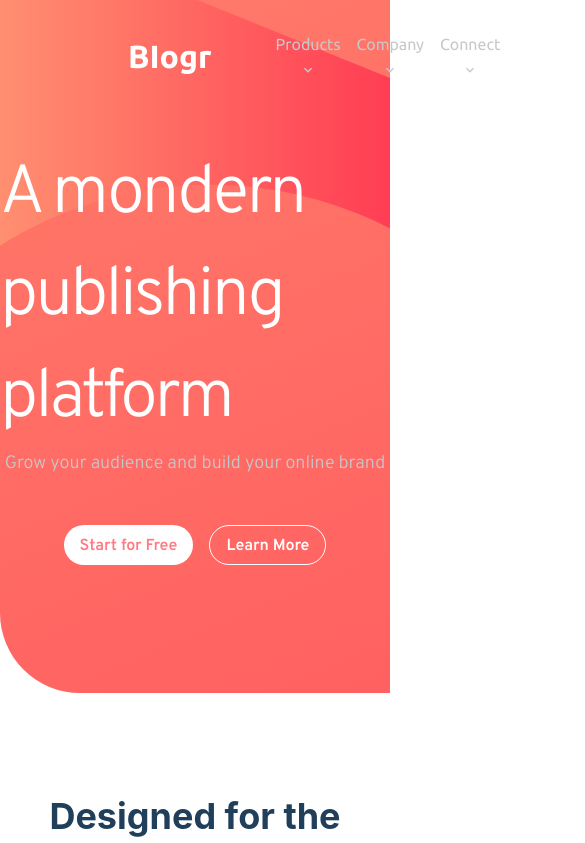
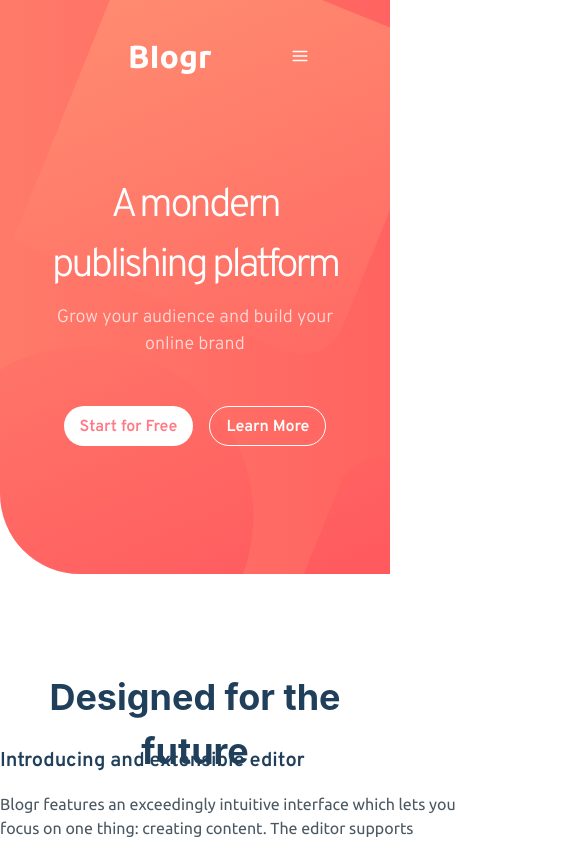
Before and after one commit to WilliamLa59/WebMockups, a React (Create React App) app in the folder blogr-landing-page/: page / in a window 390 px wide. Shown: the top 843 px of the page, 585 px wide, since content can reach past the window. Built offline with nearby package versions, Linux system fonts and the light colour scheme.

Commit message:
hero and nav mobile done
- developed at 375px width

-mobile nav still needs work but just focusing on responsiveness atm

```diff
--- a/blogr-landing-page/src/components/Hero/Hero.jsx
+++ b/blogr-landing-page/src/components/Hero/Hero.jsx
@@ -13,7 +13,7 @@ export const Hero = () => {
 
         <Center>
           <div className='hero-header'>
-            <Text fontSize="68" fontWeight="500" letterSpacing="0.5">
+            <Text>
               A mondern publishing platform
             </Text>
           </div>
@@ -21,7 +21,7 @@ export const Hero = () => {
 
         <Center>
           <div className='hero-sub'>
-            <Text fontSize="18" fontWeight="500">
+            <Text>
               Grow your audience and build your online brand
             </Text>
           </div>
--- a/blogr-landing-page/src/components/Hero/Hero.scss
+++ b/blogr-landing-page/src/components/Hero/Hero.scss
@@ -17,16 +17,47 @@
 }
 
 .hero-header {
+  font-size: 68px;
+  font-weight: 500;
   p {
     letter-spacing: -3px;
   }
 }
 
 .hero-sub {
+  font-size: 18px;
+  font-weight: 500;
   margin-bottom: 3rem;
-  color: hsl(240, 2%, 79%);
+  color: $subTextColour;
 }
 
 .start-btn {
   color: $btnlightRedColour;
 }
+
+@media (max-width: 880px) {
+  .nav-hero-container {
+    background-size: 350%;
+    background-position: 35% 35%;
+  }
+
+  .hero-container {
+    width: 80%;
+    text-align: center;
+    margin-left: auto;
+    margin-right: auto;
+  }
+
+  .hero-header {
+    font-size: 40px;
+    font-weight: 500;
+
+    margin-top: 2rem;
+  }
+
+  .hero-sub {
+    width: 100%;
+    text-align: center;
+    margin-top: 0.5rem;
+  }
+}
--- a/blogr-landing-page/src/components/Navbar/Navbar.jsx
+++ b/blogr-landing-page/src/components/Navbar/Navbar.jsx
@@ -1,10 +1,13 @@
-import {Text, Button, Menu, MenuButton,  MenuList, MenuItem, Stack} from '@chakra-ui/react'
-import {ChevronDownIcon, ChevronUpIcon} from "@chakra-ui/icons"
+import {Text, Button, Menu, MenuButton,  MenuList, MenuItem, Stack, Flex, IconButton, Collapse, onToggle, useDisclosure} from '@chakra-ui/react'
+import {ChevronDownIcon, ChevronUpIcon , HamburgerIcon} from "@chakra-ui/icons"
 import React from 'react'
 import './Navbar.scss'
 
 
 export const Navbar = () => {
+
+  const {isOpen, onToggle} = useDisclosure();
+
   return (
     <div className='nav-container'>
 
@@ -14,12 +17,14 @@ export const Navbar = () => {
             BIogr
           </Text>
         </div>
-          <Stack className='nav-link-container' direction="row" spacing={4} align="center">
+
+
+        <Stack className='nav-link-container' direction="row" spacing={4} align="center" display={['none', 'none', 'flex', 'flex']}>
           <Menu className="nav-links">
-              {({ isOpen }) => (
+            {({ isOpenD }) => (
               <>
-                  <MenuButton isActive={isOpen}>
-                    <Text textDecoration={ isOpen? "underline" : "none" }>Products {isOpen? <ChevronUpIcon/>:<ChevronDownIcon />}</Text>
+                <MenuButton isActive={isOpenD}>
+                  <Text textDecoration={ isOpenD? "underline" : "none" }>Products {isOpenD? <ChevronUpIcon/>:<ChevronDownIcon />}</Text>
                 </MenuButton>
                 <MenuList color="black">
                   <MenuItem _focus={{fontWeight: "bold"}}>Overview</MenuItem>
@@ -33,10 +38,10 @@ export const Navbar = () => {
           </Menu>
 
           <Menu className="nav-links">
-              {({ isOpen }) => (
+            {({ isOpenD }) => (
               <>
-                  <MenuButton isActive={isOpen}>
-                    <Text textDecoration={ isOpen? "underline" : "none" }>Company {isOpen? <ChevronUpIcon/>:<ChevronDownIcon />}</Text>
+                <MenuButton isActive={isOpenD}>
+                  <Text textDecoration={ isOpenD? "underline" : "none" }>Company {isOpenD? <ChevronUpIcon/>:<ChevronDownIcon />}</Text>
                 </MenuButton>
                 <MenuList color="black">
                   <MenuItem _focus={{fontWeight: "bold"}}>About</MenuItem>
@@ -49,10 +54,10 @@ export const Navbar = () => {
           </Menu>
 
           <Menu className="nav-links">
-              {({ isOpen }) => (
+            {({ isOpenD }) => (
               <>
-                  <MenuButton isActive={isOpen}>
-                    <Text textDecoration={ isOpen? "underline" : "none" }>Connect {isOpen? <ChevronUpIcon/>:<ChevronDownIcon />}</Text>
+                <MenuButton isActive={isOpenD}>
+                  <Text textDecoration={ isOpenD? "underline" : "none" }>Connect {isOpenD? <ChevronUpIcon/>:<ChevronDownIcon />}</Text>
                 </MenuButton>
                 <MenuList color="black">
                   <MenuItem _focus={{fontWeight: "bold"}}>Contact</MenuItem>
@@ -63,12 +68,57 @@ export const Navbar = () => {
             )}
           </Menu>
         </Stack>
-      </div>
 
-      <div className='nav-btns-container'>
+        <Flex className='nav-btns-container' display={['none', 'none', 'flex', 'flex']}>
           <Button className='login-btn btn-spacer' variant="secondary1">Login</Button>
           <Button variant="primary1">Sign Up</Button>
           {/* className='signup-btn' */}
+        </Flex>
+
+        <Flex className="mobile-nav" display={['flex', 'flex', 'none', 'none']}>
+          <Menu color='black'>
+            <MenuButton as={IconButton} size='lg' icon={<HamburgerIcon/>} variant='ghost' />
+
+            <MenuList>
+              <Menu className="nav-links" color='black'>
+
+                <>
+                  <MenuButton onClick={onToggle} color="black">
+                    <Text>Products {isOpen? <ChevronUpIcon/>:<ChevronDownIcon />}</Text>
+                  </MenuButton>
+                  <Collapse in={isOpen} animateOpacity color="black">
+                    <MenuItem _focus={{fontWeight: "bold"}}>Overview</MenuItem>
+                    <MenuItem _focus={{fontWeight: "bold"}}>Pricing</MenuItem>
+                    <MenuItem _focus={{fontWeight: "bold"}}>Marketplace</MenuItem>
+                    <MenuItem _focus={{fontWeight: "bold"}}>Features</MenuItem>
+                    <MenuItem _focus={{fontWeight: "bold"}}>Integration</MenuItem>
+                  </Collapse>
+
+                  <MenuButton onClick={onToggle} color="black">
+                    <Text>Company {isOpen? <ChevronUpIcon/>:<ChevronDownIcon />}</Text>
+                  </MenuButton>
+                  <Collapse in={isOpen} animateOpacity color="black">
+                    <MenuItem _focus={{fontWeight: "bold"}}>About</MenuItem>
+                    <MenuItem _focus={{fontWeight: "bold"}}>Team</MenuItem>
+                    <MenuItem _focus={{fontWeight: "bold"}}>Blog</MenuItem>
+                    <MenuItem _focus={{fontWeight: "bold"}}>Careers</MenuItem>
+                  </Collapse>
+
+                  <MenuButton onClick={onToggle} color="black">
+                    <Text>Connect {isOpen? <ChevronUpIcon/>:<ChevronDownIcon />}</Text>
+                  </MenuButton>
+                  <Collapse in={isOpen} animateOpacity color="black">
+                    <MenuItem _focus={{fontWeight: "bold"}}>Contact</MenuItem>
+                    <MenuItem _focus={{fontWeight: "bold"}}>Newsletter</MenuItem>
+                    <MenuItem _focus={{fontWeight: "bold"}}>LinkedIn</MenuItem>
+                  </Collapse>
+                </>
+
+              </Menu>
+
+            </MenuList>
+          </Menu>
+        </Flex>
       </div>
 
     </div>
--- a/blogr-landing-page/src/components/Navbar/Navbar.scss
+++ b/blogr-landing-page/src/components/Navbar/Navbar.scss
@@ -1,32 +1,47 @@
 @import "../Shared/Shared.scss";
 
 .nav-container {
-  display: grid;
-  grid-template-columns: 1fr 1fr;
   background: transparent;
   color: $whiteTextColour;
   font-family: $bodyFont;
+}
+
+.nav-logo {
+  display: flex;
+  margin-left: 8rem;
+  margin-right: 4rem;
 }
 
 .nav-wrapper {
   display: flex;
 }
 
-.nav-logo {
-  margin-left: 8rem;
-  margin-right: 4rem;
-}
-
 .nav-link-container {
-  color: $footerTextColour;
+  color: $whiteTextColour;
 }
 
 .nav-btns-container {
-  display: flex;
-  justify-content: flex-end;
   margin-right: 8rem;
+  margin-left: auto;
 }
 
 .signup-btn {
   color: $btnRedColour;
 }
+
+.mobile-nav {
+  margin-right: 8rem;
+  margin-left: auto;
+}
+
+@media (max-width: 375px) {
+  .nav-logo {
+    margin-left: 2rem;
+    margin-right: auto;
+  }
+
+  .mobile-nav {
+    margin-right: 2rem;
+    margin-left: auto;
+  }
+}
--- a/blogr-landing-page/src/components/Shared/Shared.scss
+++ b/blogr-landing-page/src/components/Shared/Shared.scss
@@ -9,6 +9,7 @@ $bodyFont: "Ubuntu", sans-serif;
 $headingColour: hsl(208, 49%, 24%);
 $bodyTextColour: hsl(207, 13%, 34%);
 $whiteTextColour: hsl(0, 0%, 100%);
+$subTextColour: hsl(0, 0%, 100%, 0.75);
 $footerTextColour: hsl(240, 2%, 79%);
 $btnlightRedColour: hsl(355, 100%, 74%);
 $btnRedColour: hsl(356, 100%, 66%);
```
Lines whose indentation alone changed are shown as unchanged.
